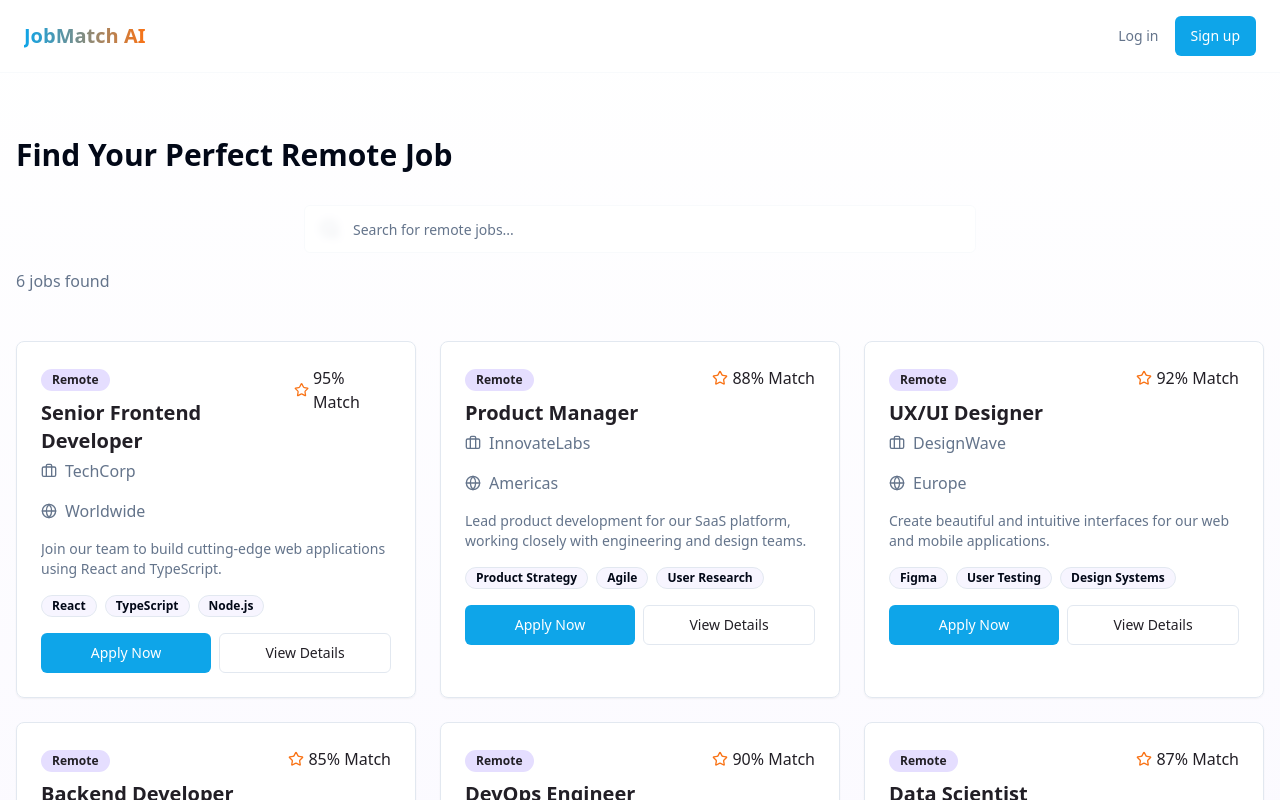
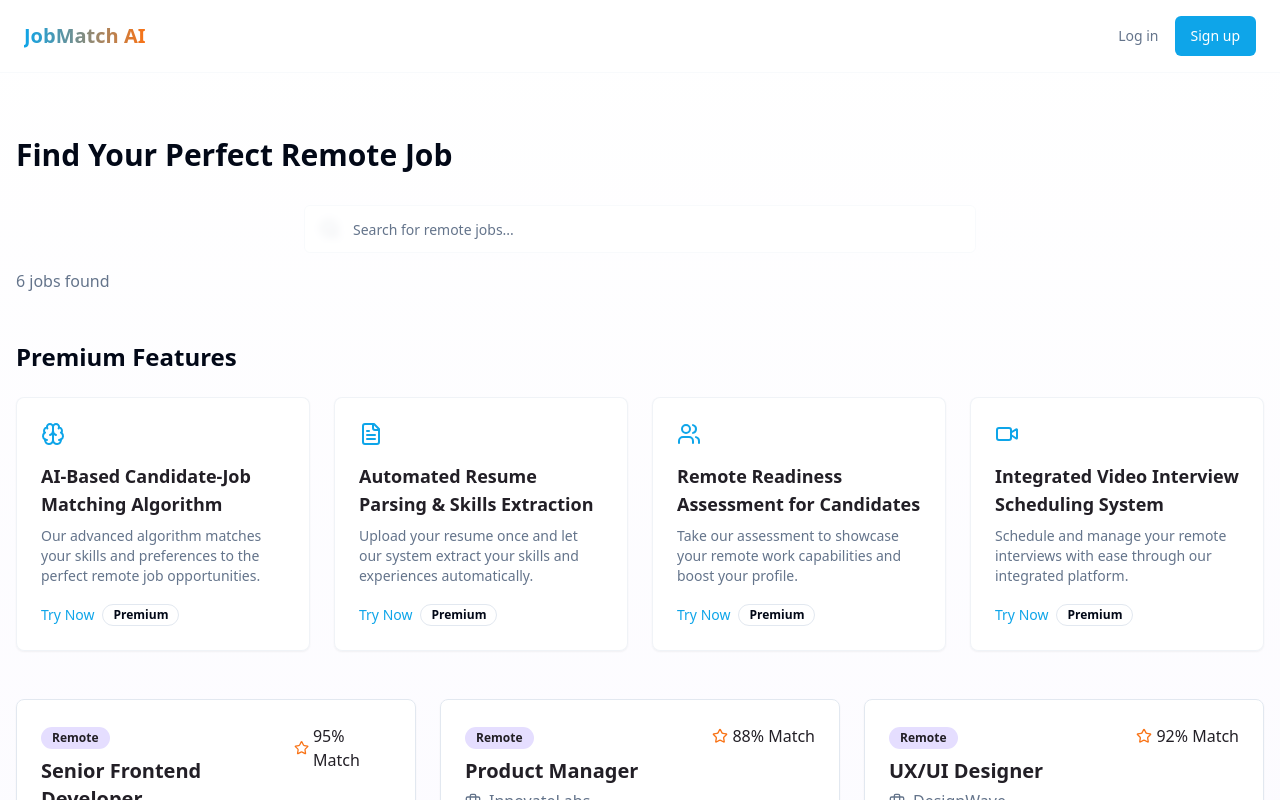
Before and after one commit to chivaraam/remote-hire-magic, a React (Vite) app: page /dashboard in a window 1280 px wide. Shown: the top 800 px of the page. Built offline with nearby package versions, Linux system fonts and the light colour scheme.

Commit message:
Display key features
Display AI-based candidate-job matching algorithm, automated resume parsing & skills extraction, remote readiness assessment for candidates, and integrated video interview scheduling system on the page.

```diff
--- a/src/pages/Dashboard.tsx
+++ b/src/pages/Dashboard.tsx
@@ -1,9 +1,12 @@
-
 import React, { useState } from 'react';
 import Header from '@/components/Header';
 import SearchBar from '@/components/SearchBar';
 import JobCard from '@/components/JobCard';
 import { useToast } from "@/hooks/use-toast";
+import { Link } from 'react-router-dom';
+import { Badge } from '@/components/ui/badge';
+import { Card } from '@/components/ui/card';
+import { Brain, FileText, Video, Users } from 'lucide-react';
 
 // Mock jobs data (in a real app, this would come from an API)
 const allJobs = [
@@ -88,7 +91,6 @@ const Dashboard = () => {
   };
 
   const handleApply = (jobId: number, jobTitle: string) => {
-    // In a real app, this would send a request to an API
     console.log(`Applied for job ${jobId}: ${jobTitle}`);
 
     toast({
@@ -96,6 +98,33 @@ const Dashboard = () => {
       description: `You've successfully applied for ${jobTitle}`,
     });
   };
+
+  const features = [
+    {
+      icon: <Brain className="h-6 w-6 text-primary" />,
+      title: "AI-Based Candidate-Job Matching Algorithm",
+      description: "Our advanced algorithm matches your skills and preferences to the perfect remote job opportunities.",
+      path: "/matching-algorithm"
+    },
+    {
+      icon: <FileText className="h-6 w-6 text-primary" />,
+      title: "Automated Resume Parsing & Skills Extraction",
+      description: "Upload your resume once and let our system extract your skills and experiences automatically.",
+      path: "/resume-parser"
+    },
+    {
+      icon: <Users className="h-6 w-6 text-primary" />,
+      title: "Remote Readiness Assessment for Candidates",
+      description: "Take our assessment to showcase your remote work capabilities and boost your profile.",
+      path: "/remote-assessment"
+    },
+    {
+      icon: <Video className="h-6 w-6 text-primary" />,
+      title: "Integrated Video Interview Scheduling System",
+      description: "Schedule and manage your remote interviews with ease through our integrated platform.",
+      path: "/interview-scheduler"
+    }
+  ];
 
   return (
     <div className="min-h-screen bg-gradient-to-b from-white to-secondary/20">
@@ -108,6 +137,27 @@ const Dashboard = () => {
           <p className="mt-4 text-muted-foreground">
             {filteredJobs.length} job{filteredJobs.length !== 1 ? 's' : ''} found
           </p>
+        </div>
+
+        <div className="mb-12">
+          <h2 className="text-2xl font-semibold mb-6">Premium Features</h2>
+          <div className="grid grid-cols-1 md:grid-cols-2 lg:grid-cols-4 gap-6">
+            {features.map((feature, index) => (
+              <Card key={index} className="p-6 hover:shadow-lg transition-all duration-300 border border-border/50">
+                <div className="mb-4">
+                  {feature.icon}
+                </div>
+                <h3 className="text-lg font-semibold mb-2">{feature.title}</h3>
+                <p className="text-sm text-muted-foreground mb-4">{feature.description}</p>
+                <Link
+                  to={feature.path}
+                  className="text-sm text-primary hover:underline inline-flex items-center"
+                >
+                  Try Now <Badge variant="outline" className="ml-2">Premium</Badge>
+                </Link>
+              </Card>
+            ))}
+          </div>
         </div>
 
         <div className="grid grid-cols-1 md:grid-cols-2 lg:grid-cols-3 gap-6">
```
